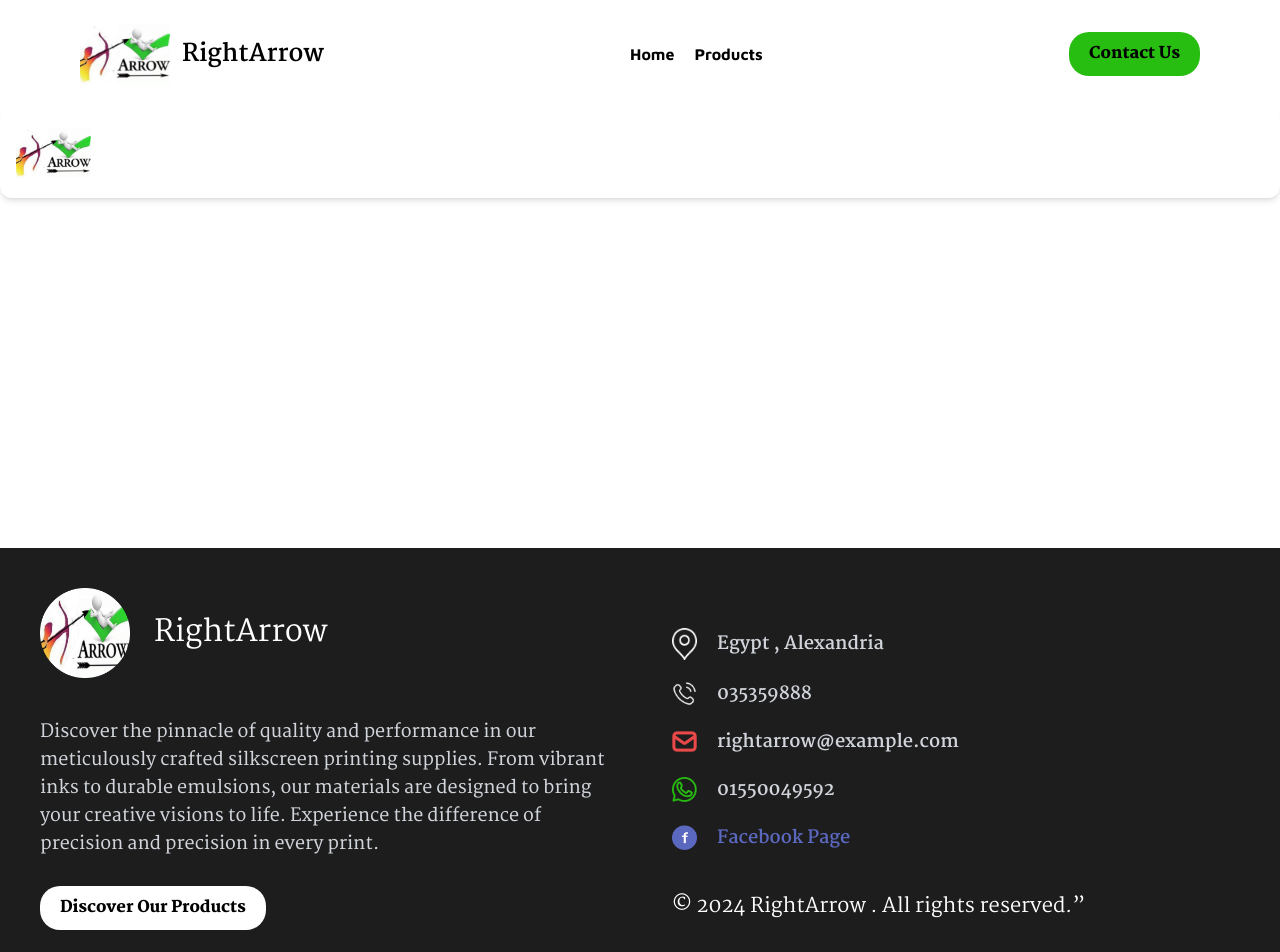
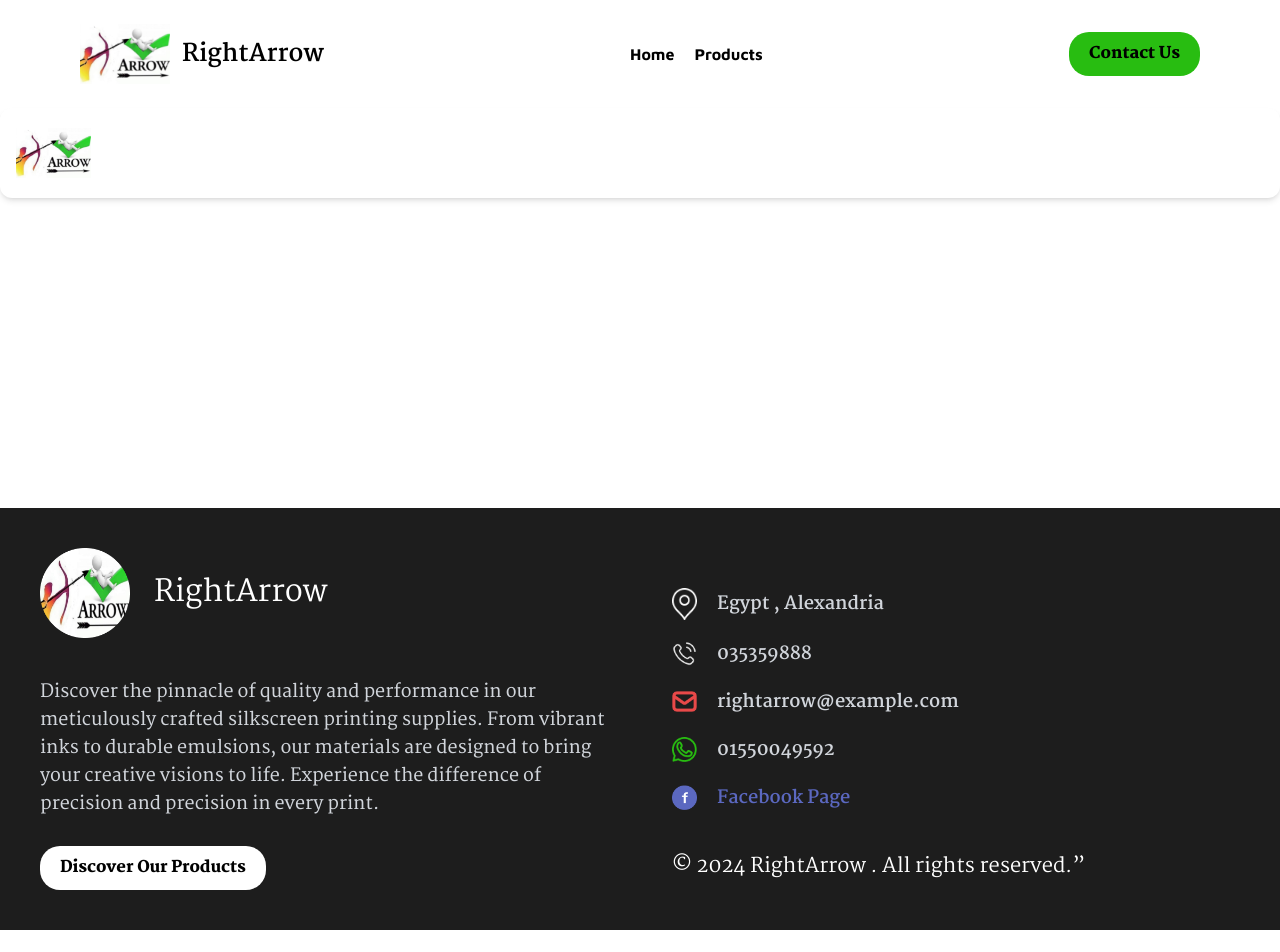
Before and after one commit to MahmoudMostafaDev/RightArrow, a Next.js app: page /products/Binders in a window 1280 px wide. Shown: the top 952 px of the page. After the commit the page ends 930 px from the top, so only its background shows below. Built offline with nearby package versions, Linux system fonts and the light colour scheme.

Commit message:
move the margin between contact and foorte from footer to contact

```diff
--- a/components/contact/Contact.jsx
+++ b/components/contact/Contact.jsx
@@ -7,7 +7,7 @@ export default function Contact({ className }) {
   return (
     <div className={className}>
       <Line Title="Contact Us" />
-      <div className="flex gap-20 justify-between items-center">
+      <div className="flex gap-20 justify-between items-center mb-10">
         <Grid />
         <div className="rounded-[70px] overflow-hidden h-fit md:block hidden">
           <Image src={img} alt="img" />
--- a/components/footer/Footer.jsx
+++ b/components/footer/Footer.jsx
@@ -3,7 +3,7 @@ import Logo from "./Logo";
 import Content from "./content";
 export default function Footer() {
   return (
-    <footer className="bg-secondryBackground mt-10 text-white flex flex-col md:flex-row justify-between gap-16 w-full bottom-0 p-10">
+    <footer className="bg-secondryBackground  text-white flex flex-col md:flex-row justify-between gap-16 w-full bottom-0 p-10">
       <div className="basis-1/2 flex flex-col gap-10">
         <Logo />
         <Content />
```
